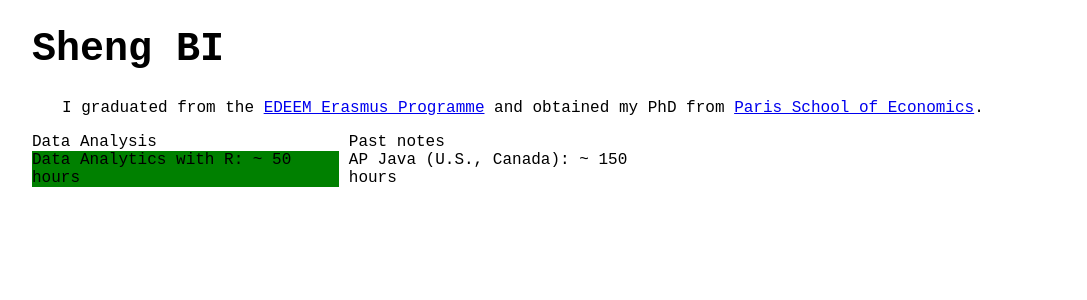
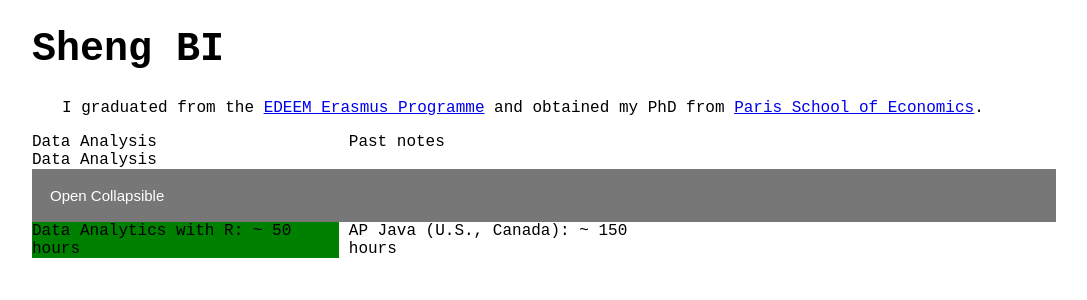
Before and after one commit to brbisheng/brbisheng.github.io, a Jekyll site: the page built from index.html, in a window 1280 px wide. Shown: the top 300 px of the page, without its empty margins (96-1183 px from the left). Built offline with Jekyll 4.4.1, drawn with Linux system fonts in a browser that asks for light colours; nearby versions of some CDN libraries.

Commit message:
Update index.html

```diff
--- a/index.html
+++ b/index.html
@@ -16,6 +16,27 @@
 	#subject1 {
 		background-color: green;
 	}
+	.active, .collapsible:hover {
+		background-color: #555;
+	}
+	.content {
+		padding: 0 18px;
+		display: none;
+		overflow: hidden;
+		background-color: #f1f1f1;
+	}
+	.collapsible {
+      		background-color: #777;
+  		color: white;
+  		cursor: pointer;
+  		padding: 18px;
+  		width: 100%;
+  		border: none;
+  		text-align: left;
+  		outline: none;
+  		font-size: 15px;
+}
+
 </style>
 </head>
 
@@ -43,6 +64,16 @@
 <div class = "row1" style = "margin: auto; width: 80%;">
 	<div class = "column1" style = "width: 30%; display: inline-block; padding = 5px; vertical-align: top;"> Data Analysis </div>
 	<div class = "column2" style = "width: 60%; display: inline-block; padding = 5px; vertical-align: top;"> Past notes</div>
+</div>
+
+<div class = "row2" style = "margin: auto; width: 80%;">
+	<div class = "column1" style = "width: 30%; display: inline-block; padding = 5px; vertical-align: top;"> Data Analysis </div>
+	<div class = "column2" style = "width: 30%; display: inline-block; padding = 5px; vertical-align: top;">
+	</div>
+	<button type="button" class="collapsible">Open Collapsible</button>
+	<div class="content">
+		<p>Lorem ipsum dolor sit am.</p>
+        </div>
 </div>
 
 <div class = "dashboard" style = "margin: auto;  width: 80%;">
```
